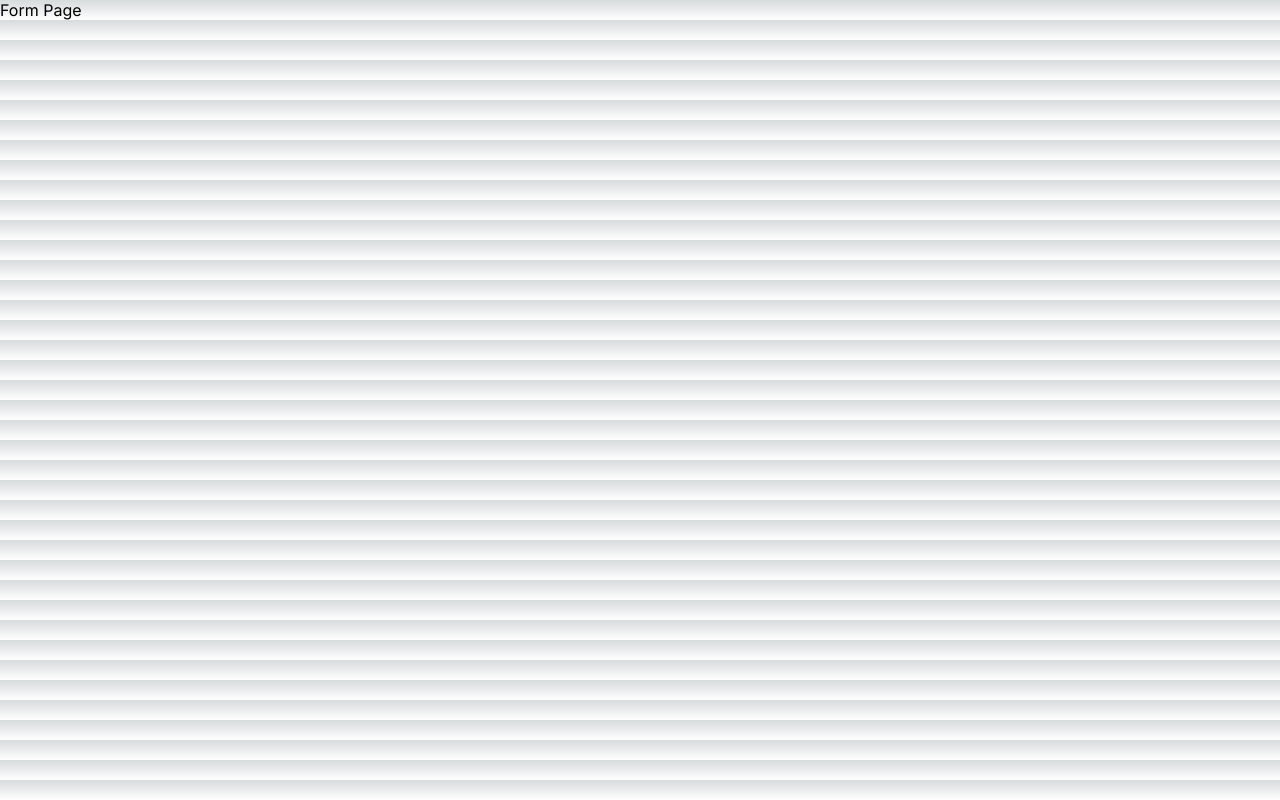
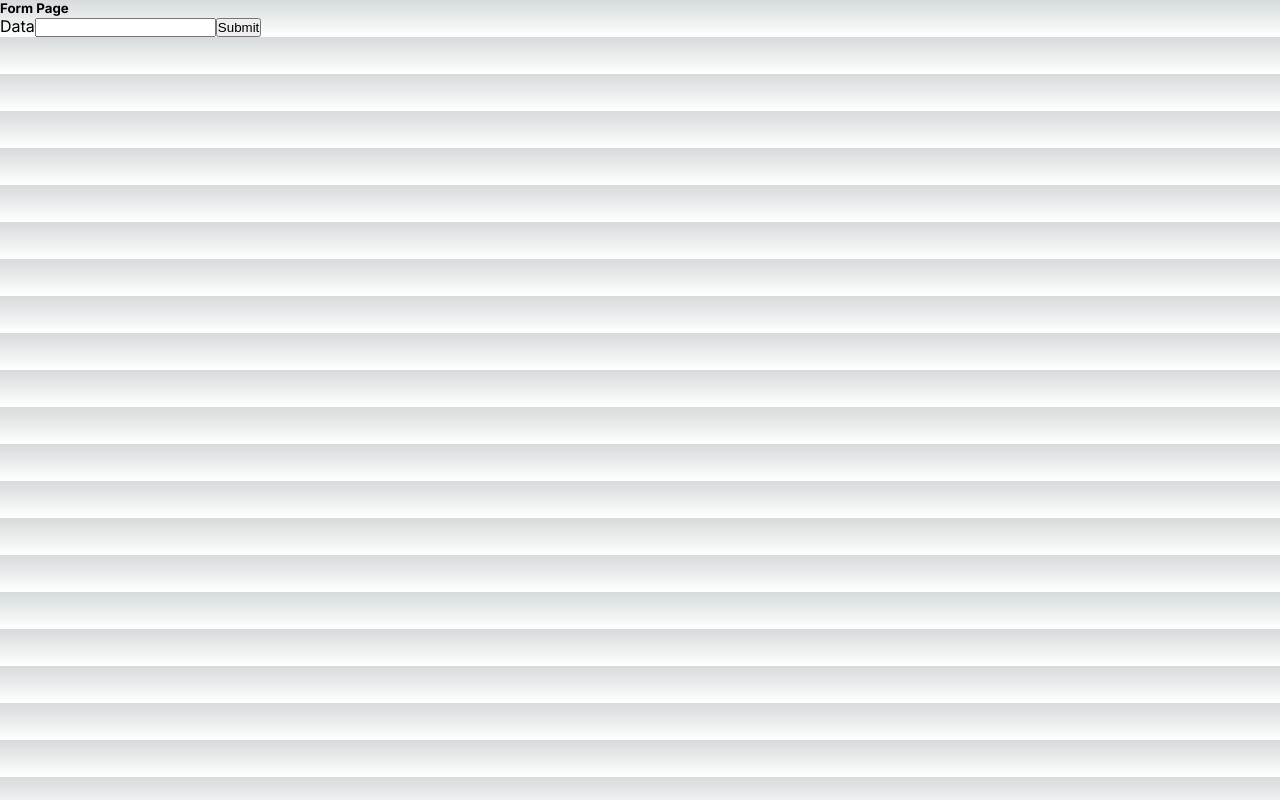
Before and after one commit to alaindeurveilher/nextjs-forms, a Next.js app: page /form in a window 1280 px wide. Built offline with nearby package versions, Linux system fonts and the light colour scheme.

Commit message:
Update page.js

```diff
--- a/app/form/page.js
+++ b/app/form/page.js
@@ -1,7 +1,10 @@
+import Form from './Form';
+
 export default function FormPage() {
   return (
     <div>
-      Form Page
+      <h5>Form Page</h5>
+      <Form />
     </div>
   );
 }
```
